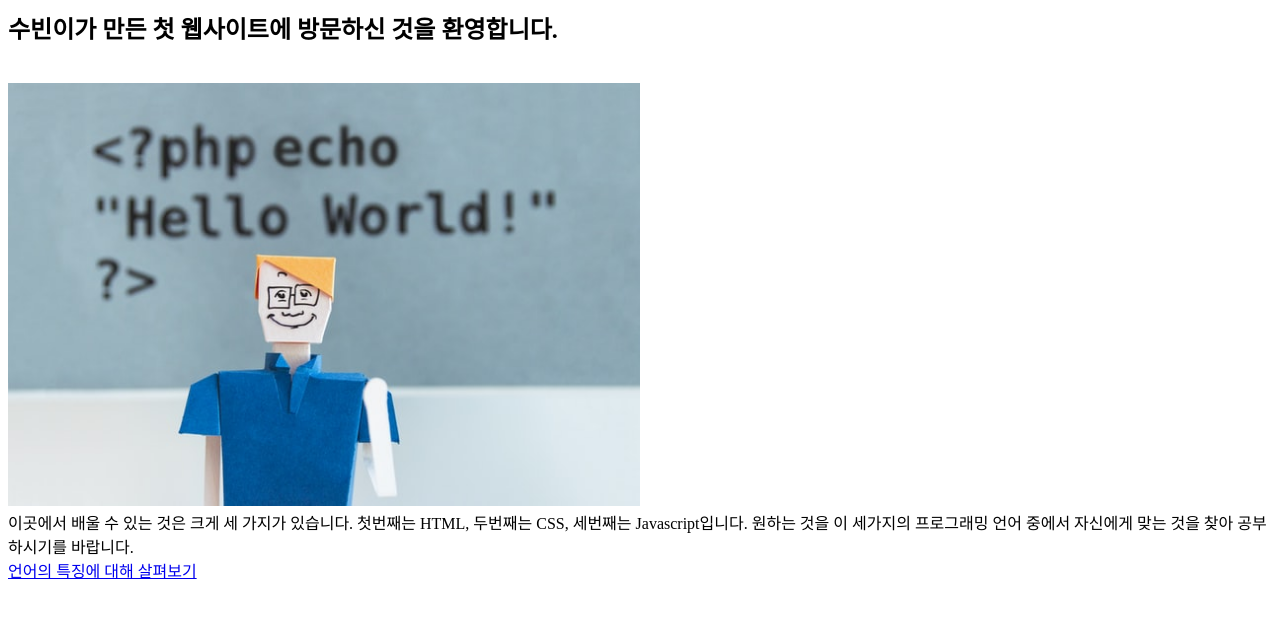
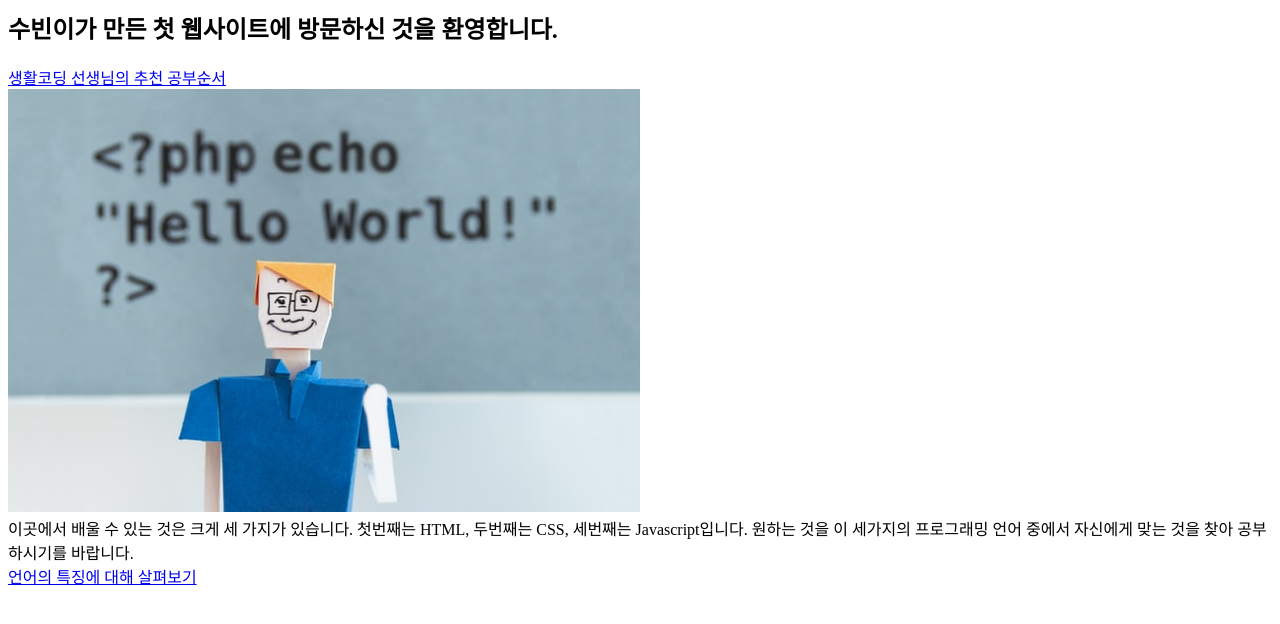
Before and after one commit to subeen0222/web1, a plain HTML site: page index.html in a window 1280 px wide. Shown: the part 174-798 px from the top of the page. Drawn offline with Linux system fonts and the light colour scheme.

Commit message:
Add files via upload

```diff
--- a/index.html
+++ b/index.html
@@ -6,12 +6,13 @@
 </head>
 <body>
   <ol>
-    <li><a href="1.html">HTML</li>
+    <li><a href="1.html">HTML</a></li>
     <li><a href="2.html">CSS</a></li>
     <li><a href="3.html">Javascript</a></li>
   </ol><br>
   <h1>WELCOME WELCOME WELCOME</h1>
-  <h2>수빈이가 만든 첫 웹사이트에 방문하신 것을 환영합니다.</h2><br>
+  <h2>수빈이가 만든 첫 웹사이트에 방문하신 것을 환영합니다.</h2>
+  <a href="공부순서추천.html">생활코딩 선생님의 추천 공부순서</a><br>
   <img src="welcome.jpg" width="50%" title="환영해"><br>
   이곳에서 배울 수 있는 것은 크게 세 가지가 있습니다. 첫번째는 HTML, 두번째는 CSS, 세번째는 Javascript입니다. 원하는 것을 이 세가지의 프로그래밍 언어 중에서 자신에게 맞는 것을 찾아 공부하시기를 바랍니다.<br>
   <a href="https://terms.naver.com/entry.nhn?docId=4383240&cid=59941&categoryId=59941" target="_blank" title="프로그래밍 언어 종류">언어의 특징에 대해 살펴보기</a>
```
